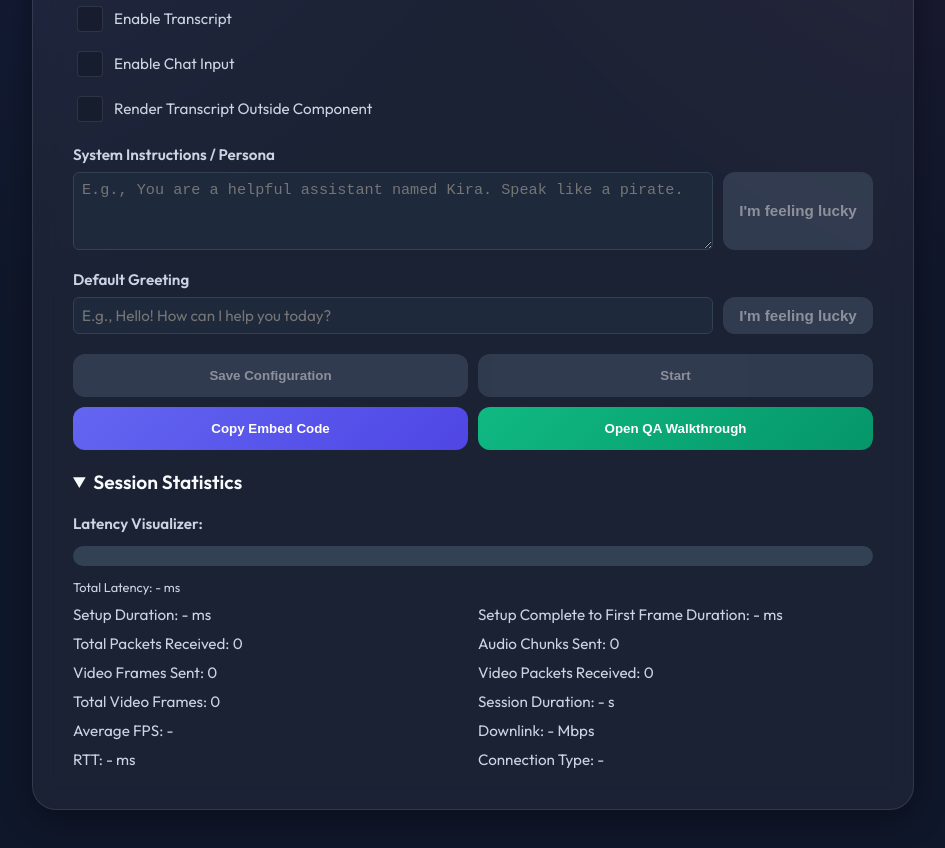
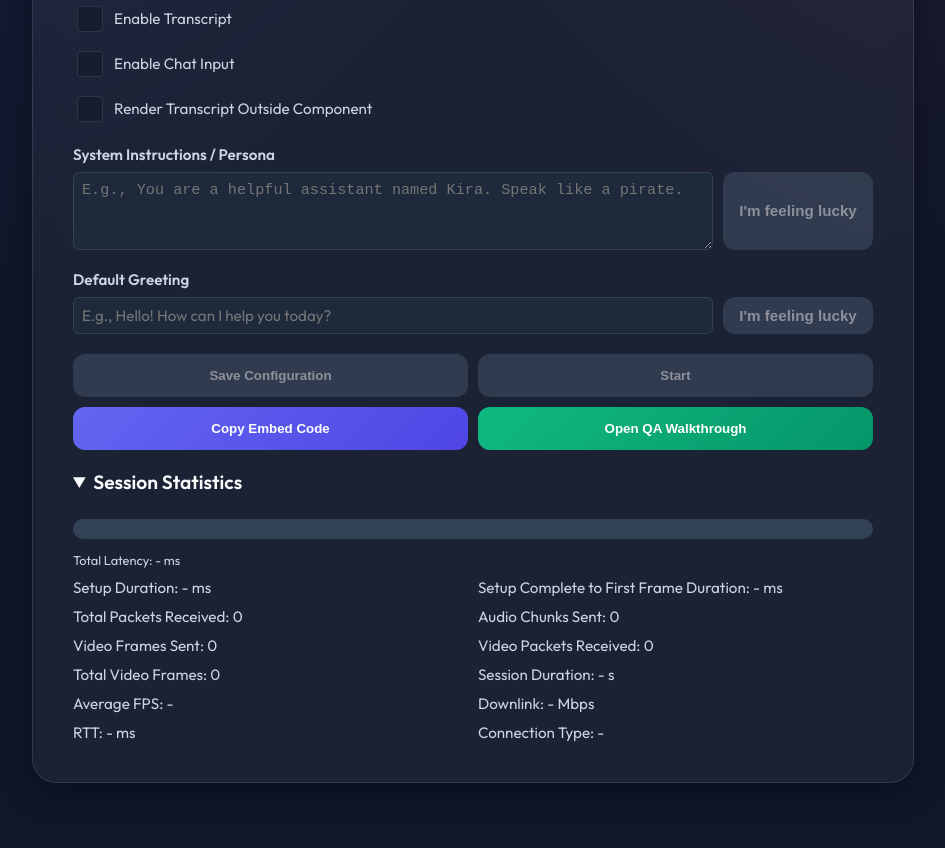
Before and after one commit to ffeldhaus/live-agent, a website built with Vite: page index.html in a window 1280 px wide. Shown: the part 844-1692 px from the top of the page, without its empty margins (167-1112 px from the left). After the commit the page ends 1667 px from the top, so only its background shows below. Built offline with nearby package versions, Linux system fonts and the light colour scheme; no server answers; files whose address does not match are found by name.

Commit message:
fix: remove Latency Visualizer label in index.html

```diff
--- a/index.html
+++ b/index.html
@@ -239,7 +239,6 @@
             <div class="grid" style="grid-template-columns: 1fr 1fr; gap: 10px; font-size: 0.95rem; color: #cbd5e1;">
                 <!-- Latency Visualizer -->
                 <div class="form-group full-width" style="margin-top: 10px;">
-                    <label style="font-size: 0.95rem; font-weight: bold; color: #cbd5e1;">Latency Visualizer:</label>
                     <div id="latencyBar" style="display: flex; height: 20px; background: #334155; border-radius: 10px; overflow: hidden; margin-top: 5px;">
                         <div id="barSetup" style="background: #3b82f6; width: 0%; text-align: center; color: white; font-size: 0.8rem; line-height: 20px;"></div>
                         <div id="barLatency" style="background: #10b981; width: 0%; text-align: center; color: white; font-size: 0.8rem; line-height: 20px;"></div>
```
